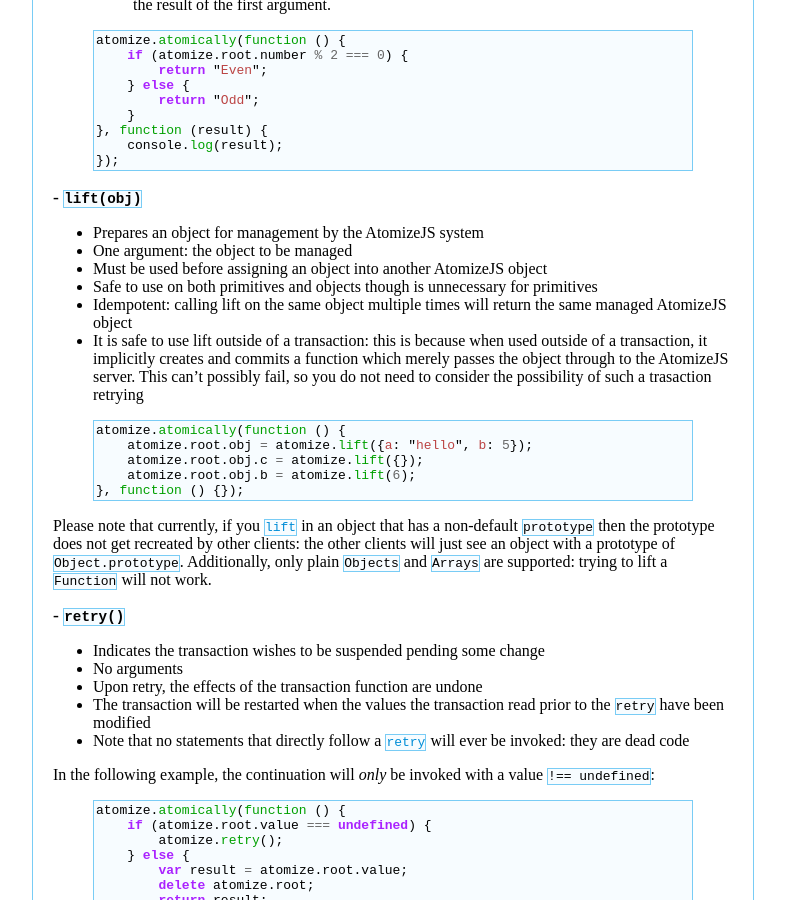
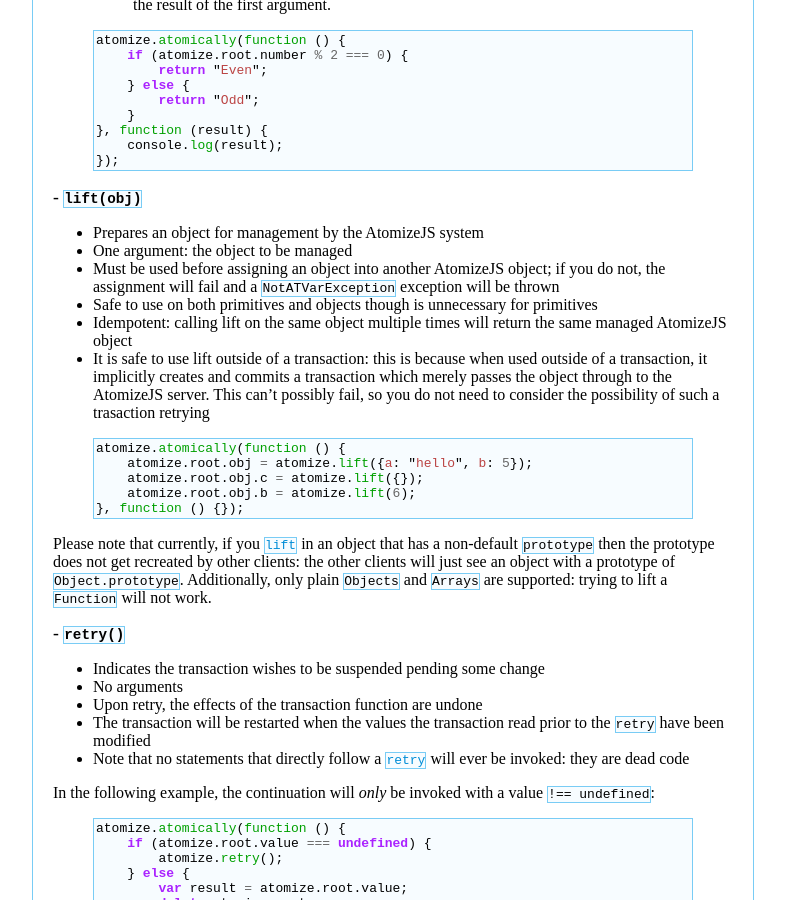
Before and after one commit to atomizejs/atomizejs.github.com, a Jekyll site: the page built from api.html, in a window 1280 px wide and 900 px high, scrolled down 1016 px. Shown: the whole window, without its empty margins (292-1077 px from the left). Built offline with Jekyll 4.4.1, drawn with Linux system fonts in a browser that asks for light colours; Markdown is read by kramdown in place of the engine named in the settings.

Commit message:
Clarify lift-docs based on feedback
--HG--
extra : signature : gnupg%3AiQEcBAABAgAGBQJPQ4A9AAoJEO%2BewIrBgcV3VKIH/RKiwKAkznyduderV8rqoYAiCXGe/ppCYTPy/CDn%2BdU1S%2Bqx3zzEJoHpLatdGMaKEuLAk4iQVmMw9e6j2qhm%2BSWxvQ%2BZGS2Dl5EN80k3wEOnpu0mpkwuG9fIA0JcArUrAIpBoOTTnCA54mGrF2O7NR6R31l5hlPLcYid4IjYzWkGF7f1MAQXunHK0BfpcMVA7NqndcmlbdvVdGcVgMEpD0ofyVYnIMf/K85pTH/pyzc2IVUoumloXrN%2Bu8qIT9GVgjyq9a7/fZYBas%2BjZIU150pdK5mqf0CSYnSVqmqEEjjqmF4eaC/TGwv4%2Bih8CaIwigSXfzrmyLHbEhrLXBYjl8M%3D

```diff
--- a/api.html
+++ b/api.html
@@ -89,14 +89,15 @@ atomize.atomically(function () {
 * Prepares an object for management by the AtomizeJS system
 * One argument: the object to be managed
 * Must be used before assigning an object into another AtomizeJS
-  object
+  object; if you do not, the assignment will fail and a
+  `NotATVarException` exception will be thrown
 * Safe to use on both primitives and objects though is unnecessary for
   primitives
 * Idempotent: calling lift on the same object multiple times will
   return the same managed AtomizeJS object
 * It is safe to use lift outside of a transaction: this is because
   when used outside of a transaction, it implicitly creates and
-  commits a function which merely passes the object through to the
+  commits a transaction which merely passes the object through to the
   AtomizeJS server. This can't possibly fail, so you do not need to
   consider the possibility of such a trasaction retrying
 
```
